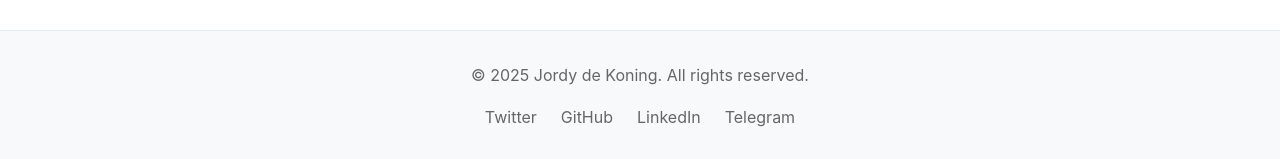
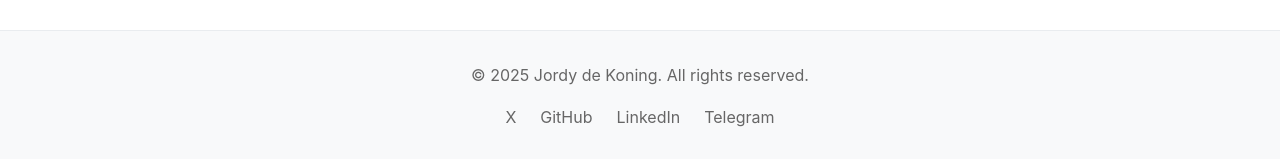
Before and after one commit to JordyKingz/jordykingz.github.io, a Jekyll site: the page built from index.md, in a window 1280 px wide and 900 px high, scrolled down 3014 px. Shown: the part 738-897 px from the top of the window. Built offline with Jekyll 4.4.1, drawn with Linux system fonts in a browser that asks for light colours; comment, search, counter and statistics services are not loaded.

```diff
--- a/_layouts/default.html
+++ b/_layouts/default.html
@@ -6,6 +6,8 @@
     <title>{% if page.title %}{{ page.title }} - {% endif %}{{ site.title }}</title>
     <meta name="description" content="{% if page.description %}{{ page.description }}{% else %}{{ site.description }}{% endif %}">
     <link rel="stylesheet" href="{{ '/assets/css/style.css' | relative_url }}">
+
+    <script src="https://cdn.counter.dev/script.js" data-id="451dfbe2-fe4d-4994-b835-4d55eb21c59f" data-utcoffset="8"></script>
     {% feed_meta %}
     {% seo %}
 </head>
@@ -32,7 +34,7 @@
             <p>&copy; {{ 'now' | date: "%Y" }} {{ site.title }}. All rights reserved.</p>
             <div class="social-links">
                 {% if site.twitter_username %}
-                <a href="https://twitter.com/{{ site.twitter_username }}" target="_blank">Twitter</a>
+                <a href="https://x.com/{{ site.twitter_username }}" target="_blank">X</a>
                 {% endif %}
                 {% if site.github_username %}
                 <a href="https://github.com/{{ site.github_username }}" target="_blank">GitHub</a>
```
